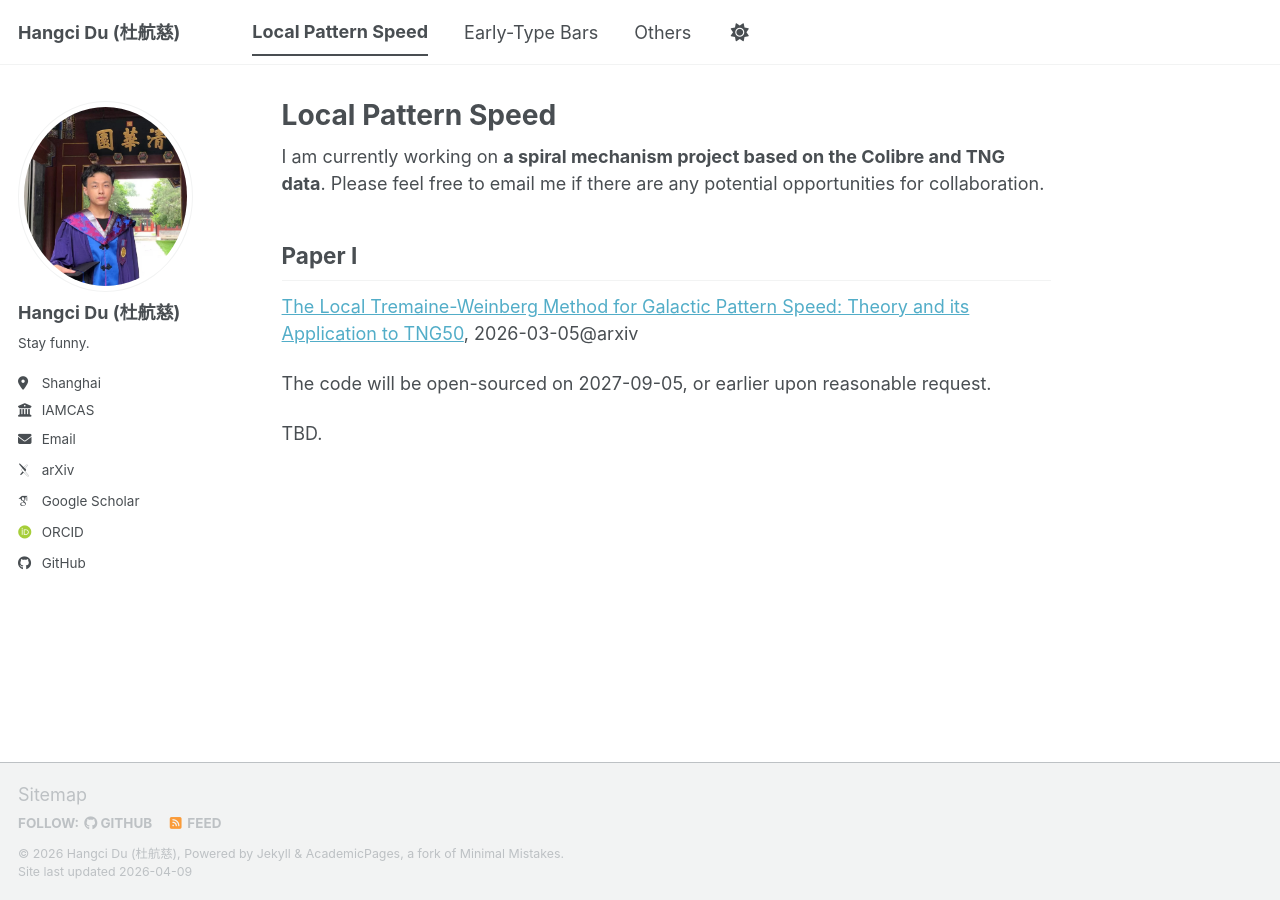
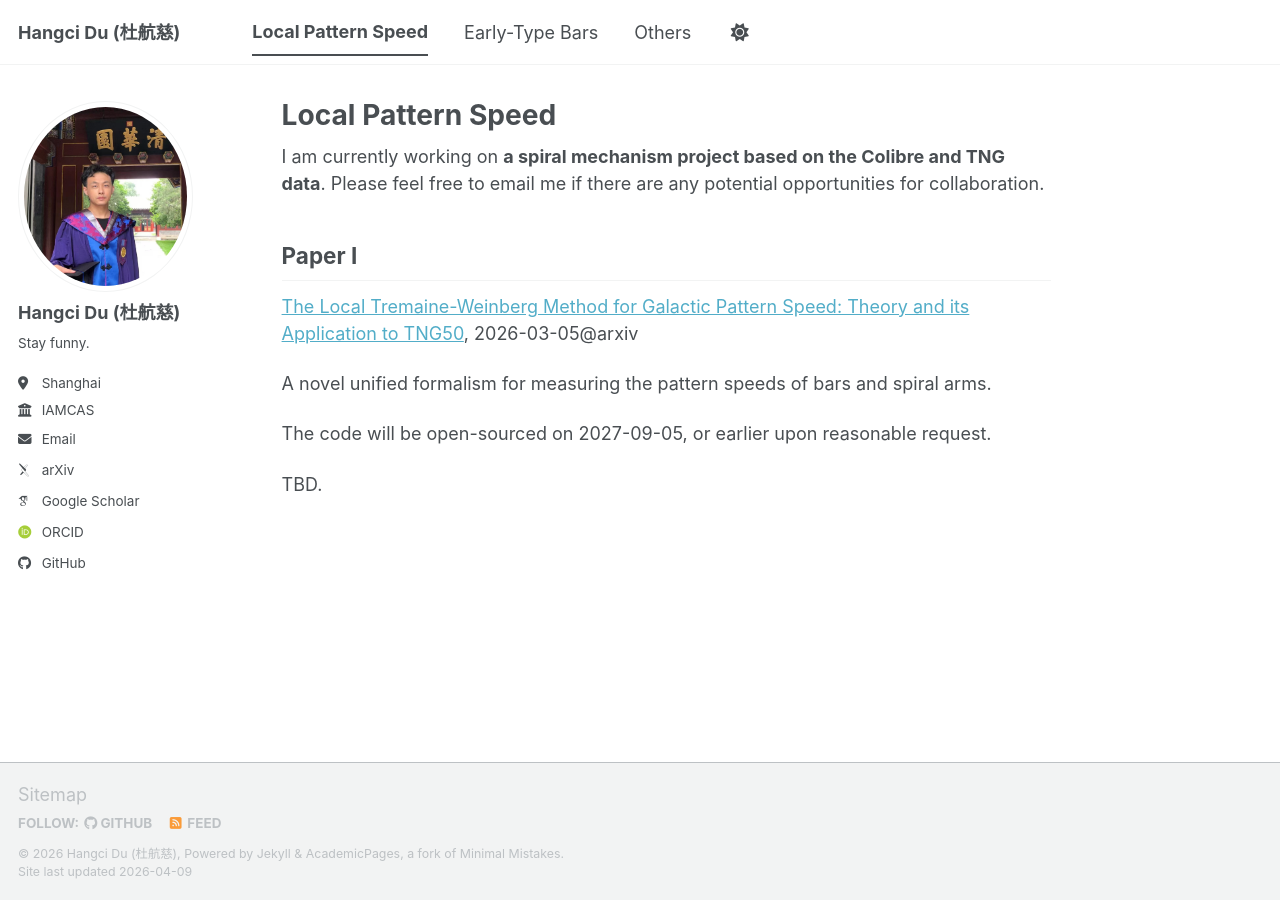
Before and after one commit to hangcidu/hangcidu.github.io, a Jekyll site: the page built from _pages/local_pattern_speed.md, in a window 1280 px wide. Built offline with Jekyll 4.4.1, drawn with Linux system fonts in a browser that asks for light colours; some web fonts are replaced; a script bundle is joined from its source files by our own code; library files that are not in the unit come from our copies; comment, search, counter and statistics services are not loaded.

Commit message:
Update local_pattern_speed.md

```diff
--- a/_pages/local_pattern_speed.md
+++ b/_pages/local_pattern_speed.md
@@ -12,6 +12,8 @@ I am currently working on **a spiral mechanism project based on the Colibre and
 
 [The Local Tremaine-Weinberg Method for Galactic Pattern Speed: Theory and its Application to TNG50](https://arxiv.org/abs/2603.05287), 2026-03-05@arxiv
 
+A novel unified formalism for measuring the pattern speeds of bars and spiral arms.
+
 The code will be open-sourced on 2027-09-05, or earlier upon reasonable request.
 
 TBD.
```
